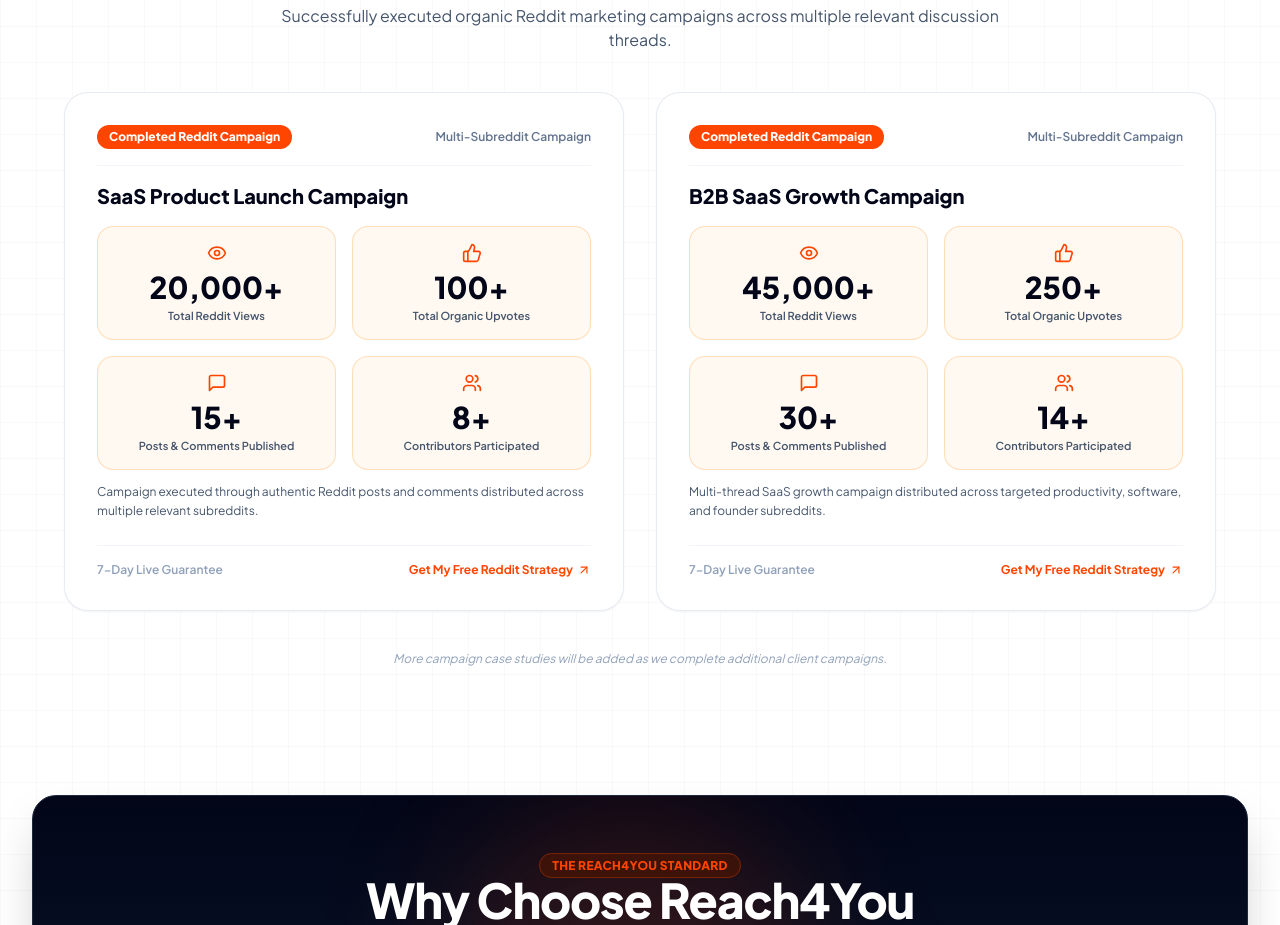
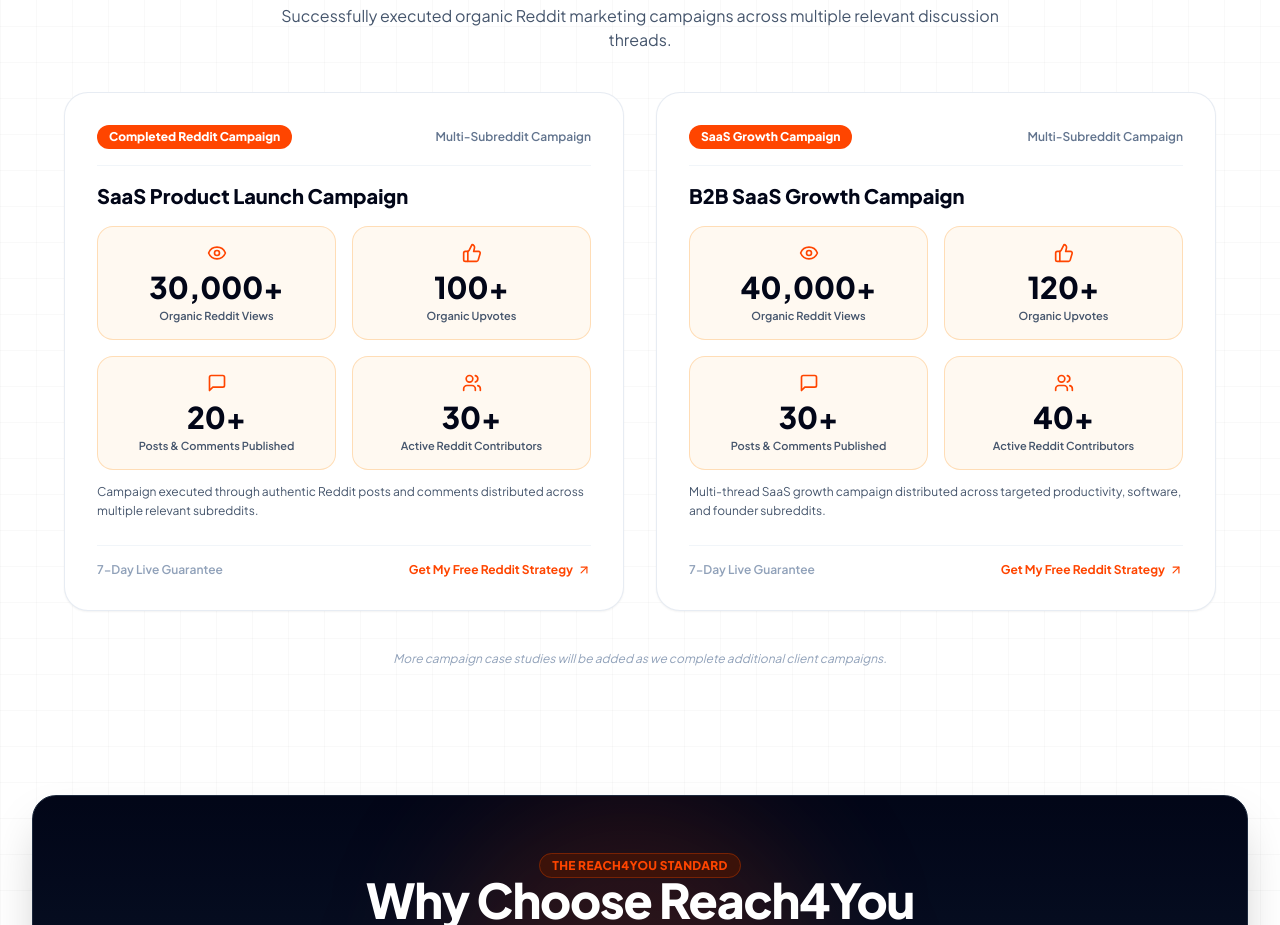
Before and after one commit to dhruvraj7/reach4you, a React (Vite) app: page /blog in a window 1280 px wide. Shown: the part 982-1907 px from the top of the page. Built offline with nearby package versions, Linux system fonts and the light colour scheme.

Commit message:
Final website updates

```diff
--- a/src/pages/Contact.jsx
+++ b/src/pages/Contact.jsx
@@ -103,8 +103,11 @@
               <input type="hidden" name="_captcha" value="false" />
               <input type="hidden" name="_subject" value="New Campaign Inquiry" />
               <input type="hidden" name="_template" value="table" />
-              <input type="hidden" name="_next" value={typeof window !== 'undefined' ? `${window.location.origin}/thank-you` : 'https://reach4you.agency/thank-you'} />
-
+              <input
+                type="hidden"
+                name="_next"
+                value="https://reach4you.vercel.app/"
+              />
               {/* Header Badge & Title */}
               <div className="space-y-2">
                 <span className="inline-flex items-center gap-1.5 px-3 py-1 rounded-full bg-orange-50 text-[#FF4500] border border-orange-200/60 text-[11px] font-extrabold uppercase tracking-wider">
--- a/src/pages/Contributor.jsx
+++ b/src/pages/Contributor.jsx
@@ -9,8 +9,8 @@
     fullName: '',
     emailAddress: '',
     phoneNumber: '',
-    age: '',
     redditUsername: '',
+    redditAccountAge: '',
     totalKarma: ''
   });
 
@@ -90,7 +90,7 @@
               />
             </div>
 
-            {/* Field 2: Email Address (Directly below Full Name) */}
+            {/* Field 2: Email Address */}
             <div>
               <label className="block text-xs font-bold text-slate-700 uppercase tracking-wider mb-2">Email Address</label>
               <input
@@ -118,23 +118,7 @@
               />
             </div>
 
-            {/* Field 4: Age */}
-            <div>
-              <label className="block text-xs font-bold text-slate-700 uppercase tracking-wider mb-2">Age</label>
-              <input
-                type="number"
-                name="age"
-                required
-                min="18"
-                max="99"
-                placeholder="25"
-                value={formData.age}
-                onChange={(e) => setFormData({ ...formData, age: e.target.value })}
-                className="w-full px-4 py-3 rounded-xl border border-slate-200 text-xs focus:outline-none focus:ring-2 focus:ring-[#FF4500]/30"
-              />
-            </div>
-
-            {/* Field 5: Reddit Username */}
+            {/* Field 4: Reddit Username */}
             <div>
               <label className="block text-xs font-bold text-slate-700 uppercase tracking-wider mb-2">Reddit Username</label>
               <input
@@ -144,6 +128,20 @@
                 placeholder="u/yourusername"
                 value={formData.redditUsername}
                 onChange={(e) => setFormData({ ...formData, redditUsername: e.target.value })}
+                className="w-full px-4 py-3 rounded-xl border border-slate-200 text-xs focus:outline-none focus:ring-2 focus:ring-[#FF4500]/30"
+              />
+            </div>
+
+            {/* Field 5: Reddit Account Age */}
+            <div>
+              <label className="block text-xs font-bold text-slate-700 uppercase tracking-wider mb-2">Reddit Account Age</label>
+              <input
+                type="text"
+                name="redditAccountAge"
+                required
+                placeholder="Example: 4 years"
+                value={formData.redditAccountAge}
+                onChange={(e) => setFormData({ ...formData, redditAccountAge: e.target.value })}
                 className="w-full px-4 py-3 rounded-xl border border-slate-200 text-xs focus:outline-none focus:ring-2 focus:ring-[#FF4500]/30"
               />
             </div>
--- a/src/pages/Home.jsx
+++ b/src/pages/Home.jsx
@@ -43,22 +43,22 @@
       title: "SaaS Product Launch Campaign",
       niche: "Multi-Subreddit Campaign",
       metrics: [
-        { label: "Total Reddit Views", value: "20,000+", icon: Eye },
-        { label: "Total Organic Upvotes", value: "100+", icon: ThumbsUp },
-        { label: "Posts & Comments Published", value: "15+", icon: MessageSquare },
-        { label: "Contributors Participated", value: "8+", icon: Users }
+        { label: "Organic Reddit Views", value: "30,000+", icon: Eye },
+        { label: "Organic Upvotes", value: "100+", icon: ThumbsUp },
+        { label: "Posts & Comments Published", value: "20+", icon: MessageSquare },
+        { label: "Active Reddit Contributors", value: "30+", icon: Users }
       ],
       details: "Campaign executed through authentic Reddit posts and comments distributed across multiple relevant subreddits."
     },
     {
-      badge: "Completed Reddit Campaign",
+      badge: "SaaS Growth Campaign",
       title: "B2B SaaS Growth Campaign",
       niche: "Multi-Subreddit Campaign",
       metrics: [
-        { label: "Total Reddit Views", value: "45,000+", icon: Eye },
-        { label: "Total Organic Upvotes", value: "250+", icon: ThumbsUp },
+        { label: "Organic Reddit Views", value: "40,000+", icon: Eye },
+        { label: "Organic Upvotes", value: "120+", icon: ThumbsUp },
         { label: "Posts & Comments Published", value: "30+", icon: MessageSquare },
-        { label: "Contributors Participated", value: "14+", icon: Users }
+        { label: "Active Reddit Contributors", value: "40+", icon: Users }
       ],
       details: "Multi-thread SaaS growth campaign distributed across targeted productivity, software, and founder subreddits."
     }
```
Also changed, not shown: 1 other file (tests, documents, lock files or other folders).
